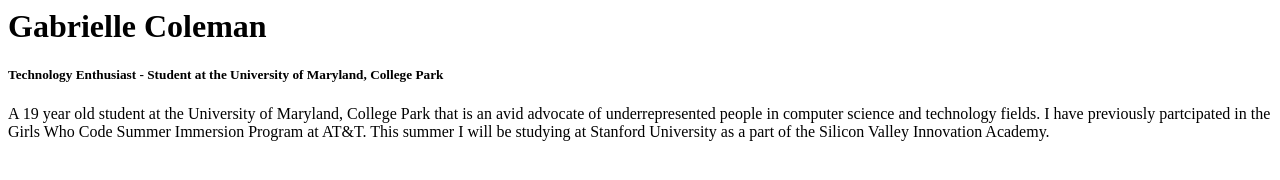
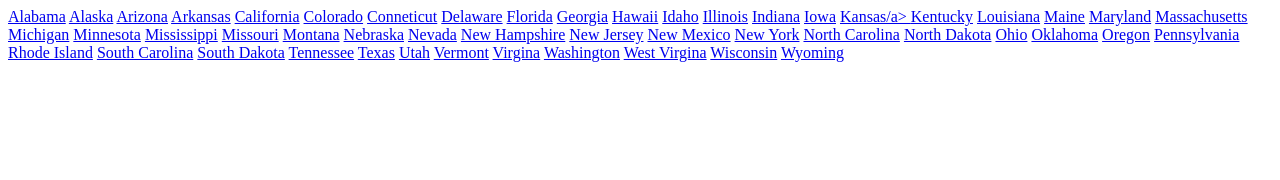
Before and after one commit to gabriellejoli/EmailYourRep, a plain HTML site: page index.html in a window 1280 px wide. Drawn offline with Linux system fonts and the light colour scheme.

Commit message:
Update index.html

```diff
--- a/index.html
+++ b/index.html
@@ -4,14 +4,55 @@
 
   </head>
   <body>
-      <div class = "box">
-
-        <h1> Gabrielle Coleman </h1>
-        <h5> Technology Enthusiast - Student at the University of Maryland, College Park</h5>
-        <p> A 19 year old student at the University of Maryland, College Park that is an avid advocate
-          of underrepresented people in computer science and technology fields. I have previously partcipated
-          in the Girls Who Code Summer Immersion Program at AT&T. This summer I will be studying at Stanford University
-          as a part of the Silicon Valley Innovation Academy. </p>
-
-    </body>
-    </html>
+    <a href = "mailto:steny.hoyer@mail.house.gov"> Alabama</a>
+    <a href = "mailto:steny.hoyer@mail.house.gov"> Alaska</a>
+    <a href = "mailto:steny.hoyer@mail.house.gov"> Arizona</a>
+    <a href = "mailto:steny.hoyer@mail.house.gov"> Arkansas</a>
+    <a href = "mailto:steny.hoyer@mail.house.gov"> California</a>
+    <a href = "mailto:steny.hoyer@mail.house.gov"> Colorado</a>
+    <a href = "mailto:steny.hoyer@mail.house.gov"> Conneticut</a>
+    <a href = "mailto:steny.hoyer@mail.house.gov"> Delaware</a>
+    <a href = "mailto:steny.hoyer@mail.house.gov"> Florida</a>
+    <a href = "mailto:steny.hoyer@mail.house.gov"> Georgia</a>
+    <a href = "mailto:steny.hoyer@mail.house.gov"> Hawaii</a>
+    <a href = "mailto:steny.hoyer@mail.house.gov"> Idaho</a>
+    <a href = "mailto:steny.hoyer@mail.house.gov"> Illinois</a>
+    <a href = "mailto:steny.hoyer@mail.house.gov"> Indiana</a>
+    <a href = "mailto:steny.hoyer@mail.house.gov"> Iowa</a>
+    <a href = "mailto:steny.hoyer@mail.house.gov"> Kansas/a>
+    <a href = "mailto:steny.hoyer@mail.house.gov"> Kentucky</a>
+    <a href = "mailto:steny.hoyer@mail.house.gov"> Louisiana</a>
+    <a href = "mailto:steny.hoyer@mail.house.gov"> Maine</a>
+    <a href = "mailto:steny.hoyer@mail.house.gov"> Maryland</a>
+    <a href = "mailto:steny.hoyer@mail.house.gov"> Massachusetts</a>
+    <a href = "mailto:steny.hoyer@mail.house.gov"> Michigan</a>
+    <a href = "mailto:steny.hoyer@mail.house.gov"> Minnesota</a>
+    <a href = "mailto:steny.hoyer@mail.house.gov"> Mississippi</a>
+    <a href = "mailto:steny.hoyer@mail.house.gov"> Missouri</a>
+    <a href = "mailto:steny.hoyer@mail.house.gov"> Montana</a>
+    <a href = "mailto:steny.hoyer@mail.house.gov"> Nebraska</a>
+    <a href = "mailto:steny.hoyer@mail.house.gov"> Nevada</a>
+    <a href = "mailto:steny.hoyer@mail.house.gov"> New Hampshire</a>
+    <a href = "mailto:steny.hoyer@mail.house.gov"> New Jersey</a>
+    <a href = "mailto:steny.hoyer@mail.house.gov"> New Mexico</a>
+    <a href = "mailto:steny.hoyer@mail.house.gov"> New York</a>
+    <a href = "mailto:steny.hoyer@mail.house.gov"> North Carolina</a>
+    <a href = "mailto:steny.hoyer@mail.house.gov"> North Dakota</a>
+    <a href = "mailto:steny.hoyer@mail.house.gov"> Ohio</a>
+    <a href = "mailto:steny.hoyer@mail.house.gov"> Oklahoma</a>
+    <a href = "mailto:steny.hoyer@mail.house.gov"> Oregon</a>
+    <a href = "mailto:steny.hoyer@mail.house.gov"> Pennsylvania</a>
+    <a href = "mailto:steny.hoyer@mail.house.gov"> Rhode Island</a>
+    <a href = "mailto:steny.hoyer@mail.house.gov"> South Carolina</a>
+    <a href = "mailto:steny.hoyer@mail.house.gov"> South Dakota</a>
+    <a href = "mailto:steny.hoyer@mail.house.gov"> Tennessee</a>
+    <a href = "mailto:steny.hoyer@mail.house.gov"> Texas</a>
+    <a href = "mailto:steny.hoyer@mail.house.gov"> Utah</a>
+    <a href = "mailto:steny.hoyer@mail.house.gov"> Vermont</a>
+    <a href = "mailto:steny.hoyer@mail.house.gov"> Virgina</a>
+    <a href = "mailto:steny.hoyer@mail.house.gov"> Washington</a>
+    <a href = "mailto:steny.hoyer@mail.house.gov"> West Virgina</a>
+    <a href = "mailto:steny.hoyer@mail.house.gov"> Wisconsin</a>
+    <a href = "mailto:steny.hoyer@mail.house.gov"> Wyoming</a>
+  </body>
+</html>
```
